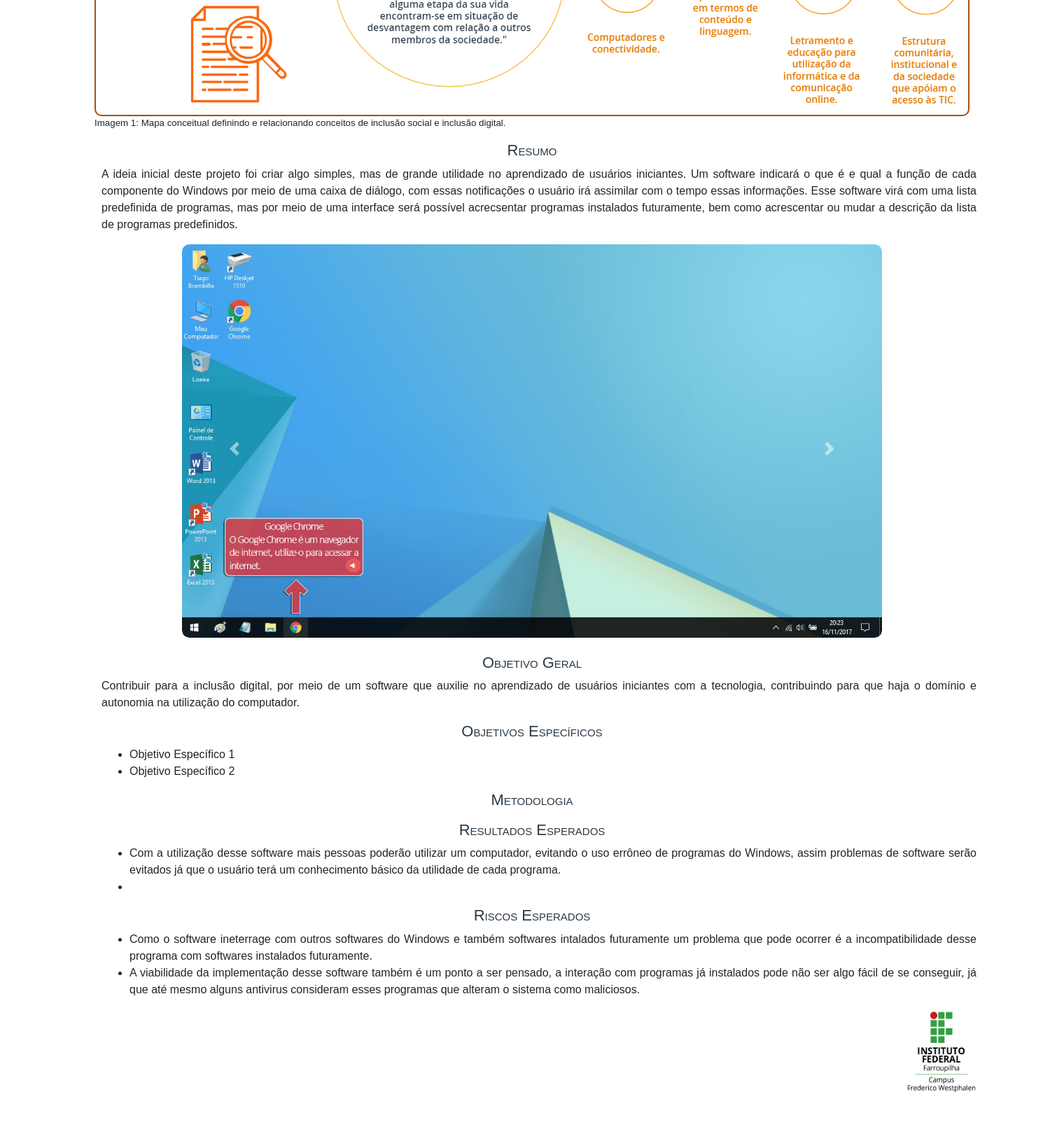
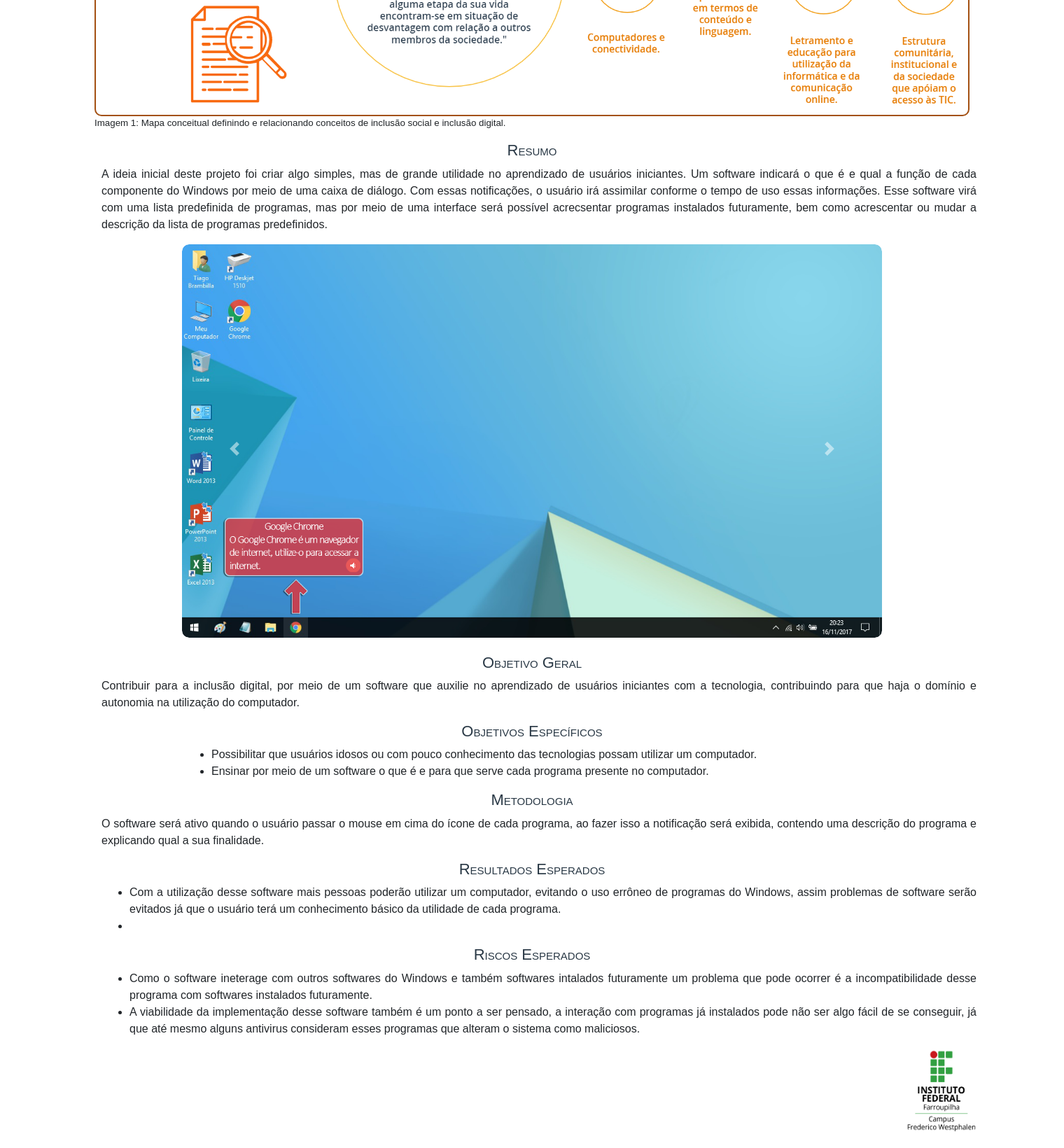
Before and after one commit to tiagobrambilla/tiagobrambilla.github.io, a PHP site: page /ppi/index.html in a window 1520 px wide. Shown: the part 932-2572 px from the top of the page at 70% size. Before the commit the page ends 2493 px from the top, so only its background shows below. Run offline with PHP 8.4, Linux system fonts and the light colour scheme; some libraries are stand-ins or nearby versions.

Commit message:
PPI
Faltam alguns detalhes, mas o projeto está praticamente finalizado.

```diff
--- a/ppi/estilos.css
+++ b/ppi/estilos.css
@@ -88,6 +88,11 @@ div.paragrafo {
     margin-left: 20px;
 }
 
+div.objetivos {
+    width: 1250px;
+    margin-left: 250px;
+}
+
 ul {
     text-align: justify;
 }
--- a/ppi/index.html
+++ b/ppi/index.html
@@ -54,7 +54,7 @@
 
         <div id="title"><h2>Resumo</h2></div>
             <div class="paragrafo">
-                <p>A ideia inicial deste projeto foi criar algo simples, mas de grande utilidade no aprendizado de usuários iniciantes. Um software indicará o que é e qual a função de cada componente do Windows por meio de uma caixa de diálogo, com essas notificações o usuário irá assimilar com o tempo essas informações. Esse software virá com uma lista predefinida de programas, mas por meio de uma interface será possível acrecsentar programas instalados futuramente, bem como acrescentar ou mudar a descrição da lista de programas predefinidos.</p>
+                <p>A ideia inicial deste projeto foi criar algo simples, mas de grande utilidade no aprendizado de usuários iniciantes. Um software indicará o que é e qual a função de cada componente do Windows por meio de uma caixa de diálogo. Com essas notificações, o usuário irá assimilar conforme o tempo de uso essas informações. Esse software virá com uma lista predefinida de programas, mas por meio de uma interface será possível acrecsentar programas instalados futuramente, bem como acrescentar ou mudar a descrição da lista de programas predefinidos.</p>
             </div>
 
         <div id="carouselExampleControls" class="carousel slide" data-ride="carousel">
@@ -87,17 +87,17 @@
 
 
         <div id="title"><h2>Objetivos Específicos</h2></div>
-            <div class="paragrafo">
+            <div class="objetivos">
                 <ul>
-                    <li>Objetivo Específico 1</li>
-                    <li>Objetivo Específico 2</li>
+                    <li>Possibilitar que usuários idosos ou com pouco conhecimento das tecnologias possam utilizar um computador.</li>
+                    <li>Ensinar por meio de um software o que é e para que serve cada programa presente no computador.</li>
                 </ul>
             </div>
 
 
         <div id="title"><h2>Metodologia</h2></div>
             <div class="paragrafo">
-                <p></p>
+                <p>O software será ativo quando o usuário passar o mouse em cima do ícone de cada programa, ao fazer isso a notificação será exibida, contendo uma descrição do programa e explicando qual a sua finalidade.</p>
             </div>
 
         <div id="title"><h2>Resultados Esperados</h2></div>
@@ -113,7 +113,7 @@
         <div id="title"><h2>Riscos Esperados</h2></div>
             <div class="paragrafo">
                 <ul>
-                    <li>Como o software ineterrage com outros softwares do Windows e também softwares intalados futuramente um problema que pode ocorrer é a incompatibilidade desse programa com softwares instalados futuramente.</li>
+                    <li>Como o software ineterage com outros softwares do Windows e também softwares intalados futuramente um problema que pode ocorrer é a incompatibilidade desse programa com softwares instalados futuramente.</li>
                     <li>A viabilidade da implementação desse software também é um ponto a ser pensado, a interação com programas já instalados pode não ser algo fácil de se conseguir, já que até mesmo alguns antivirus consideram esses programas que alteram o sistema como maliciosos. </li>
                 </ul>
             </div>
```
